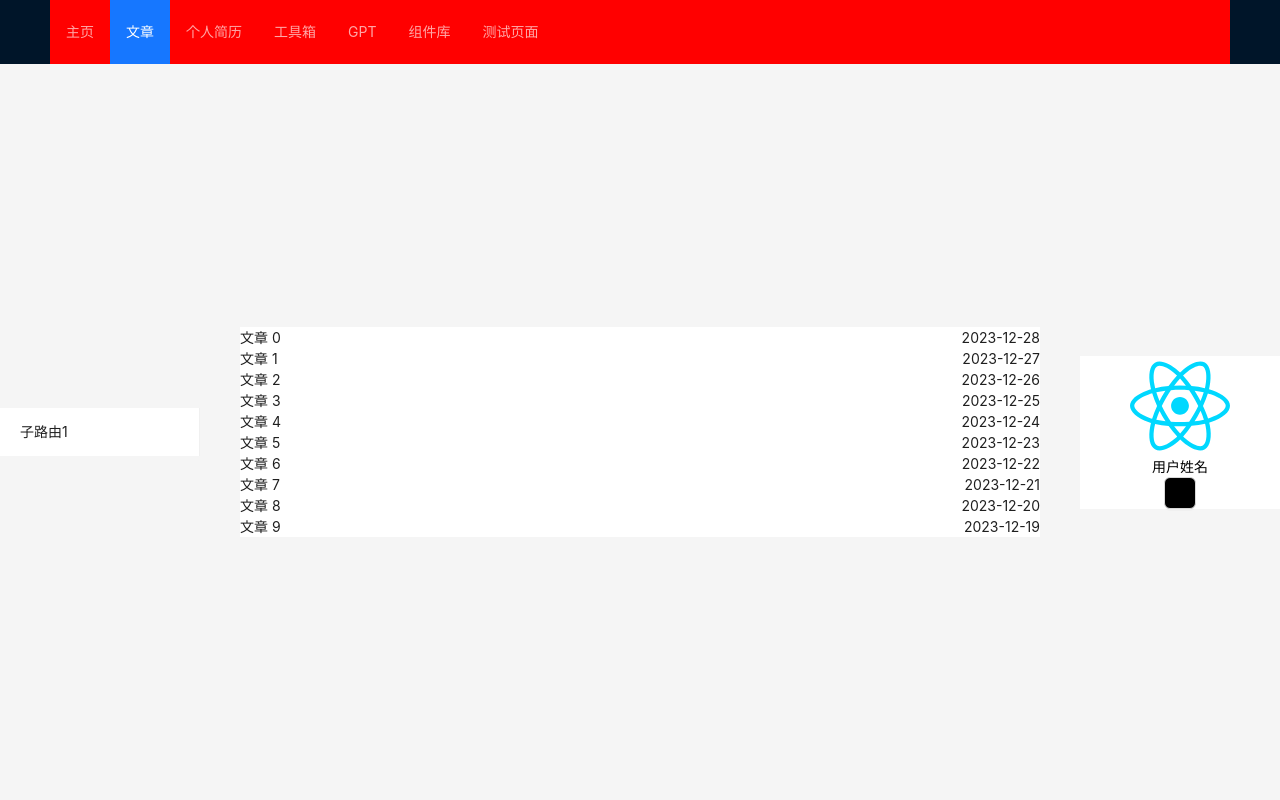
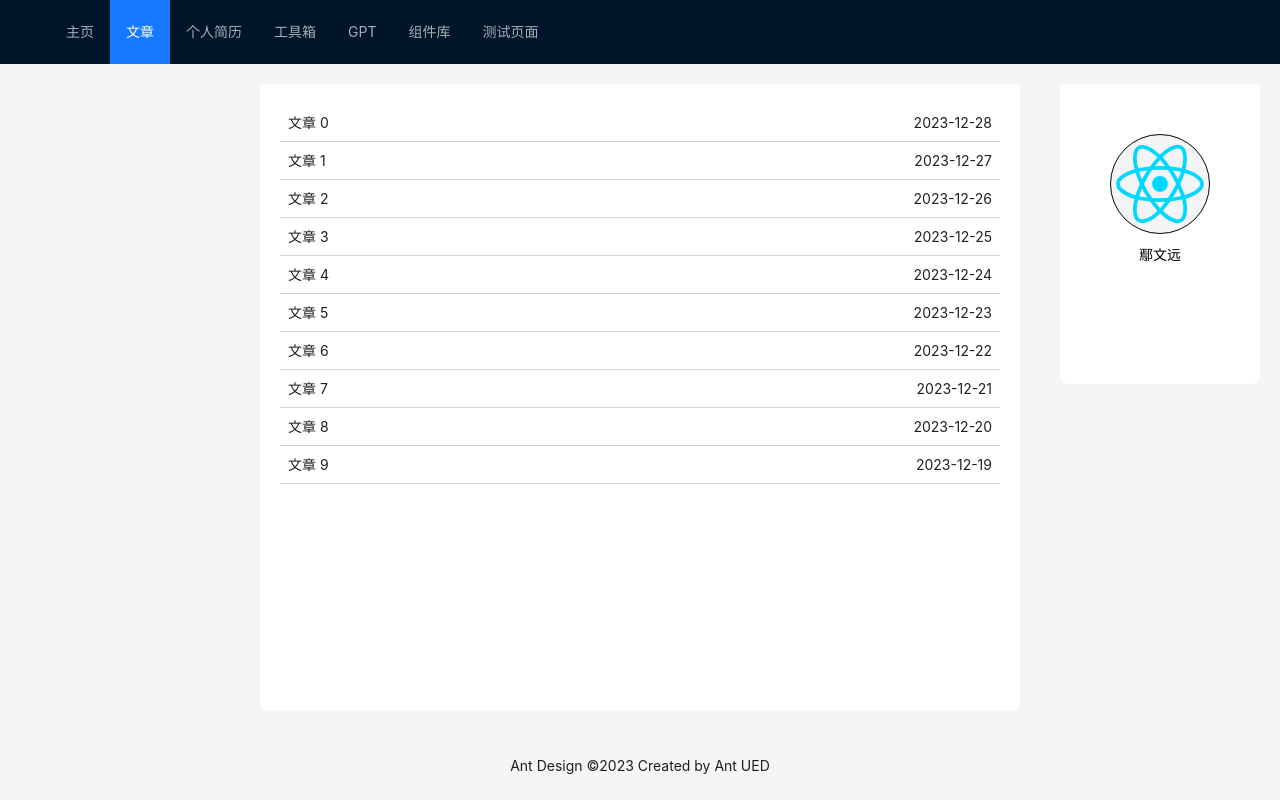
Before and after one commit to ywylab/blob_client, a React (Vite) app: page /article in a window 1280 px wide. Built offline with nearby package versions, Linux system fonts and the light colour scheme.

Commit message:
feat: 样式优化

```diff
--- a/src/App.tsx
+++ b/src/App.tsx
@@ -2,8 +2,7 @@ import { Layout, Menu } from "antd";
 import { useState } from "react";
 import { Outlet, useLocation, useNavigate } from "react-router-dom";
 import UserCard from "./components/UserCard";
-import aaa from "./app.module.less";
-const { Sider, Content, Header } = Layout;
+const { Sider, Content, Header, Footer } = Layout;
 const menuRaw = [
   {
     key: "home",
@@ -12,7 +11,6 @@ const menuRaw = [
   {
     key: "article",
     label: "文章",
-    subMenu: [{ key: "1", label: "子路由1" }],
   },
   {
     key: "2",
@@ -21,6 +19,7 @@ const menuRaw = [
   {
     key: "3",
     label: "工具箱",
+    subMenu: [{ key: "1", label: "数据转换" }],
   },
   {
     key: "4",
@@ -49,7 +48,7 @@ function App() {
     (item) => item.key === menuSelectedKeys[0]
   )?.subMenu;
   return (
-    <Layout className={`min-h-screen max-w-full overflow-hidden ${aaa.aaa}`}>
+    <Layout className="min-h-screen max-w-full overflow-hidden">
       <Header style={{ display: "flex", alignItems: "center" }}>
         <Menu
           theme="dark"
@@ -63,19 +62,22 @@ function App() {
           }}
         />
       </Header>
-      <Layout className="flex gap-10 items-center ">
-        <Sider theme="light">
+      <Layout className="flex gap-10 items-start h-full p-[20px]">
+        <Sider theme="light" className="rounded-lg overflow-hidden">
           {" "}
           {!!subMenu ? <Menu items={subMenu} /> : null}
         </Sider>
-        <Content className="flex-grow">
+        <Content className="flex-grow self-stretch rounded-lg overflow-hidden p-[20px] bg-white">
           <Outlet />
         </Content>
-        <Sider theme="light">
+        <Sider theme="light" className="rounded-lg overflow-hidden">
           {" "}
           <UserCard></UserCard>
         </Sider>
       </Layout>
+      <Footer style={{ textAlign: "center" }}>
+        Ant Design ©2023 Created by Ant UED
+      </Footer>
     </Layout>
   );
 }
--- a/src/app.module.less
+++ /dev/null
@@ -1,6 +0,0 @@
-.aaa{
-   :global{
-    .ant-menu-overflow{
-        background-color: red;
-    }}
-}
--- a/src/components/UserCard.tsx
+++ b/src/components/UserCard.tsx
@@ -2,14 +2,13 @@ import ReactIcon from "@/assets/react.svg";
 import { Button } from "antd";
 export default function UserCard() {
   return (
-    <div className="bg-white flex flex-col items-center rounded-md">
+    <div className="bg-white flex flex-col items-center h-[300px] pt-[50px]">
       <img
         src={ReactIcon}
         alt=""
-        className="inline-block w-[100px] h-[100px]"
+        className="inline-block w-[100px] h-[100px] rounded-full border-[1px] border-black bg-gray-100 p-[5px]"
       />
-      <div>用户姓名</div>
-      <Button className="bg-black"></Button>
+      <div className="mt-[10px]">鄢文远</div>
     </div>
   );
 }
--- a/src/pages/article/ArticleList.tsx
+++ b/src/pages/article/ArticleList.tsx
@@ -1,21 +1,21 @@
-import { useParams, useSearchParams } from "react-router-dom";
 import dayjs from "dayjs";
 
 export default function Index() {
-  const [searchParams] = useSearchParams();
-  const { id } = useParams();
   const articleList = Array(10)
     .fill(0)
     .map((_, index) => ({
       title: `文章 ${index}`,
-      timeStemp: dayjs().subtract(index, "day").format("YYYY-MM-DD"),
+      timeStamp: dayjs().subtract(index, "day").format("YYYY-MM-DD"),
     }));
   return (
-    <div className="w-full bg-white">
+    <div className="w-full h-full">
       {articleList.map((item) => (
-        <div className="flex items-center justify-between" key={item.timeStemp}>
+        <div
+          className="flex items-center justify-between border-b-[1px] border-b-gray-300 p-2 hover:bg-blue-100 cursor-pointer"
+          key={item.timeStamp}
+        >
           <div>{item.title}</div>
-          <div>{item.timeStemp}</div>
+          <div>{item.timeStamp}</div>
         </div>
       ))}
     </div>
```
